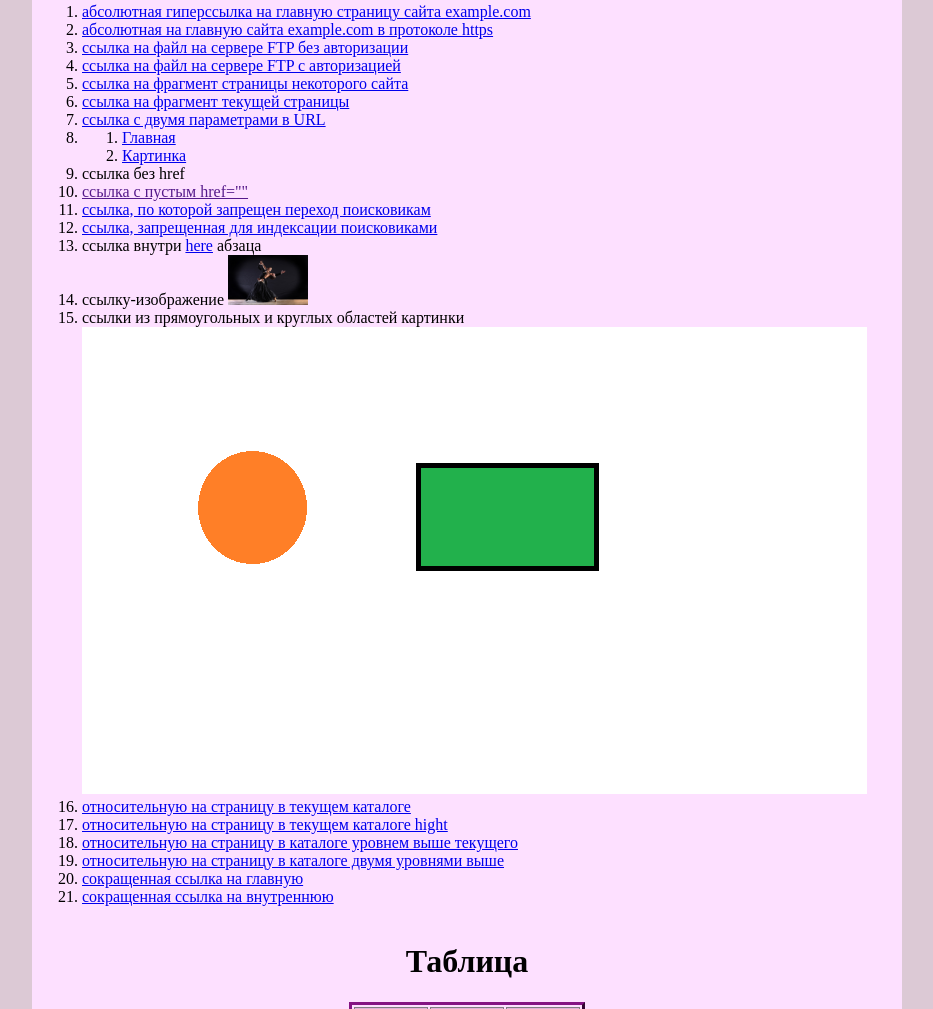
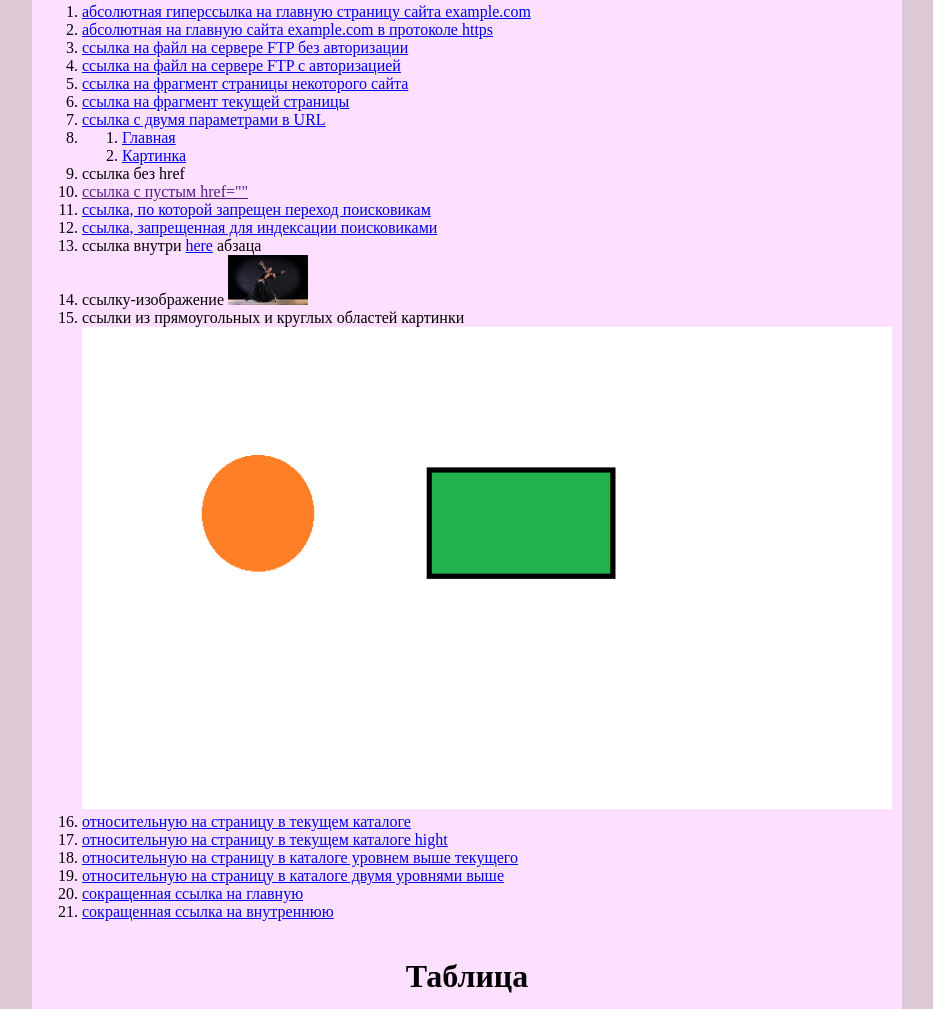
Before and after one commit to KopanetskayaAnastasia/kopanetskaya3.githab.io, a plain HTML site: page index.html in a window 1280 px wide. Shown: the part 279-1288 px from the top of the page, without its empty margins (173-1106 px from the left). Drawn offline with Linux system fonts and the light colour scheme.

Commit message:
Update index.html

```diff
--- a/index.html
+++ b/index.html
@@ -40,8 +40,8 @@
       <li> ссылка внутри <a href="http://example.com">here</a> абзаца</li>
       <li>ссылку-изображение <a href="sample.html"><img src="kostyumy-dlya-balnyh-tancev-1.jpg" width="80"
         height="50" alt="Example"></a></li>
-      <li>ссылки из прямоугольных и круглых областей картинки<img src="фигуры.png" usemap="#map0" alt="Map" width="785"
-      height="467">
+      <li>ссылки из прямоугольных и круглых областей картинки<img src="фигуры.png" usemap="#map0" alt="Map" width="100%"
+      >
       <map name="map0">
       <area shape="rect" coords="333,136,516,243" href="https://ru.wikipedia.org/wiki/%D0%95%D0%BB%D0%B8%D0%B7%D0%B0%D0%B2%D0%B5%D1%82%D0%B0_II" alt="Прямоугольник">
       <area shape="circle" coords="169,183,57" href="https://ru.wikipedia.org/wiki/%D0%91%D0%BE%D0%BB%D1%8C%D1%88%D0%BE%D0%B9_%D0%9B%D0%BE%D0%BD%D0%B4%D0%BE%D0%BD" alt="Круг">
```
